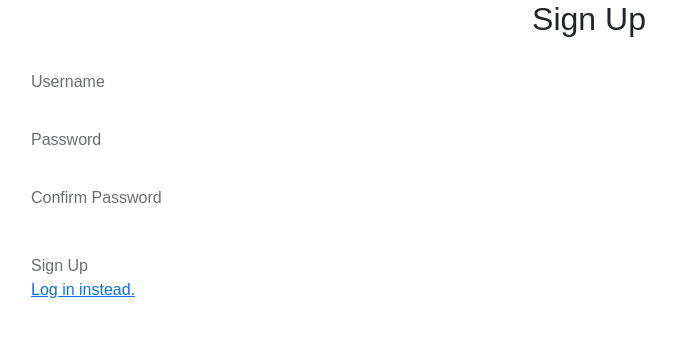
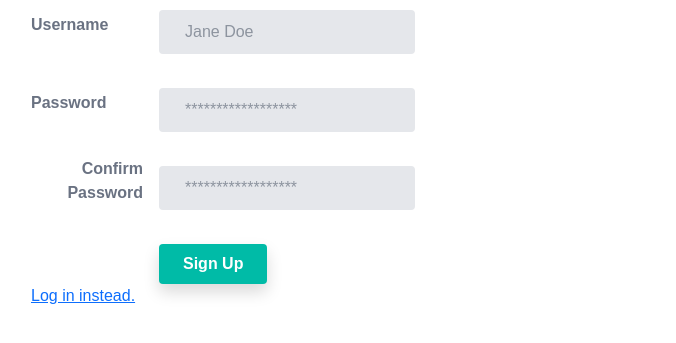
Before and after one commit to isoughtajam-learns/maps, a Flask app: page /signup in a window 1280 px wide. Shown: the top 343 px of the page, without its empty margins (51-727 px from the left). Run offline with Flask 3, Linux system fonts and the light colour scheme.

Commit message:
temp temp

```diff
--- a/maps/__init__.py
+++ b/maps/__init__.py
@@ -63,7 +63,7 @@ def create_app() -> Flask:
     Application factory that houses all routes and their definitions
     :return:
     """
-    app = Flask(__name__, instance_relative_config=True)
+    app = Flask(__name__, instance_relative_config=True, template_folder='templates')
 
     @app.route("/")
     def index() -> str:
--- a/maps/templates/login.html
+++ b/maps/templates/login.html
@@ -37,7 +37,7 @@
           <div class="md:flex md:items-center">
             <div class="md:w-1/3"></div>
             <div class="md:w-2/3">
-          <button class="shadow bg-teal-700 hover:bg-teal-500 focus:shadow-outline focus:outline-none text-white font-bold py-2 px-4 rounded" type="submit">
+              <button class="shadow bg-teal-500 hover:bg-amber-300 focus:shadow-outline focus:outline-none text-white font-bold py-2 px-4 rounded" type="submit">
                 Log In
               </button>
             </div>
--- a/maps/templates/signup.html
+++ b/maps/templates/signup.html
@@ -16,34 +16,79 @@
     </style>
 </head>
 <body>
+<!--<div class="container">-->
+<!--    <h2 class="text-center">Sign Up</h2>-->
+<!--    <br>-->
+<!--    <form method='POST' class="signUpForm animate-pulse" id="signUpForm">-->
+<!--        <div class="input-group">-->
+<!--            <label for="username" class="label">Username</label>-->
+<!--            <input type="text" id="username" class="input" name="username">-->
+<!--            <span class="error-message"></span>-->
+<!--        </div>-->
+<!--        <br>-->
+<!--        <div class="input-group">-->
+<!--            <label for="password" class="label">Password</label>-->
+<!--            <input type="password" id="password" class="input" name="password">-->
+<!--            <span class="error-message"></span>-->
+<!--        </div>-->
+<!--        <br>-->
+<!--        <div class="input-group">-->
+<!--            <label for="confirmPassword" class="label">Confirm Password</label>-->
+<!--            <input type="password" id="confirmPassword" class="input"-->
+<!--                   name="confirmPassword">-->
+<!--            <span class="error-message"></span>-->
+<!--        </div>-->
+<!--        <br>-->
+<!--        <button class="button" type="submit">Sign Up</button>-->
+<!--    </form>-->
+<!--    -->
+</div>
     <div class="container">
-    <h2 class="text-center">Sign Up</h2>
-    <br>
-    <form method='POST' class="signUpForm animate-pulse" id="signUpForm">
-        <div class="input-group">
-            <label for="username" class="label">Username</label>
-            <input type="text" id="username" class="input" name="username">
-            <span class="error-message"></span>
+        <form class="signUpForm w-full max-w-sm" method='POST' id="signUpForm">
+          <div class="md:flex md:items-center mb-6">
+            <div class="md:w-1/3">
+              <label class="block text-gray-500 font-bold md:text-right mb-1 md:mb-0 pr-4" for="username">
+                Username
+              </label>
             </div>
-        <br>
-        <div class="input-group">
-            <label for="password" class="label">Password</label>
-            <input type="password" id="password" class="input" name="password">
-            <span class="error-message"></span>
+            <div class="md:w-2/3">
+              <input class="bg-gray-200 appearance-none border-2 border-gray-200 rounded w-full py-2 px-4 text-gray-700 leading-tight focus:outline-none focus:bg-white focus:border-teal-700" id="username" type="text" placeholder="Jane Doe" name="username">
             </div>
-        <br>
-        <div class="input-group">
-            <label for="confirmPassword" class="label">Confirm Password</label>
-            <input type="password" id="confirmPassword" class="input"
-                   name="confirmPassword">
-            <span class="error-message"></span>
           </div>
-        <br>
-        <button class="button" type="submit">Sign Up</button>
+          <div class="md:flex md:items-center mb-6">
+            <div class="md:w-1/3">
+              <label class="block text-gray-500 font-bold md:text-right mb-1 md:mb-0 pr-4" for="password">
+                Password
+              </label>
+            </div>
+            <div class="md:w-2/3">
+              <input class="bg-gray-200 appearance-none border-2 border-gray-200 rounded w-full py-2 px-4 text-gray-700 leading-tight focus:outline-none focus:bg-white focus:border-teal-700" id="password" type="password" placeholder="******************" name="password">
+            </div>
+          </div>
+          <div class="md:flex md:items-center mb-6">
+            <div class="md:w-1/3">
+              <label class="block text-gray-500 font-bold md:text-right mb-1 md:mb-0 pr-4" for="password">
+                Confirm Password
+              </label>
+            </div>
+            <div class="md:w-2/3">
+              <input class="bg-gray-200 appearance-none border-2 border-gray-200 rounded w-full py-2 px-4 text-gray-700 leading-tight focus:outline-none focus:bg-white focus:border-teal-700" type="password" id="confirmPassword" class="input"
+                   name="confirmPassword" placeholder="******************">
+            </div>
+          </div>
+          <div class="md:flex md:items-center">
+            <div class="md:w-1/3"></div>
+            <div class="md:w-2/3">
+              <button class="shadow bg-teal-500 hover:bg-amber-300 focus:shadow-outline focus:outline-none text-white font-bold py-2 px-4 rounded" type="submit">
+                Sign Up
+              </button>
+            </div>
+          </div>
           <div id="form-error-div"></div>
         </form>
         <a href="/login">Log in instead.</a>
+    </div>
+
 <script src="{{ url_for('static', filename='signup.js') }}"></script>
-</div>
 </body>
 </html>
```
Also changed, not shown: maps/templates/header.html (added, +14 -0 lines), maps/templates/index.html (+1 -11 lines), maps/templates/palette.html (+5 -5 lines). Lines whose indentation alone changed are shown as unchanged.
